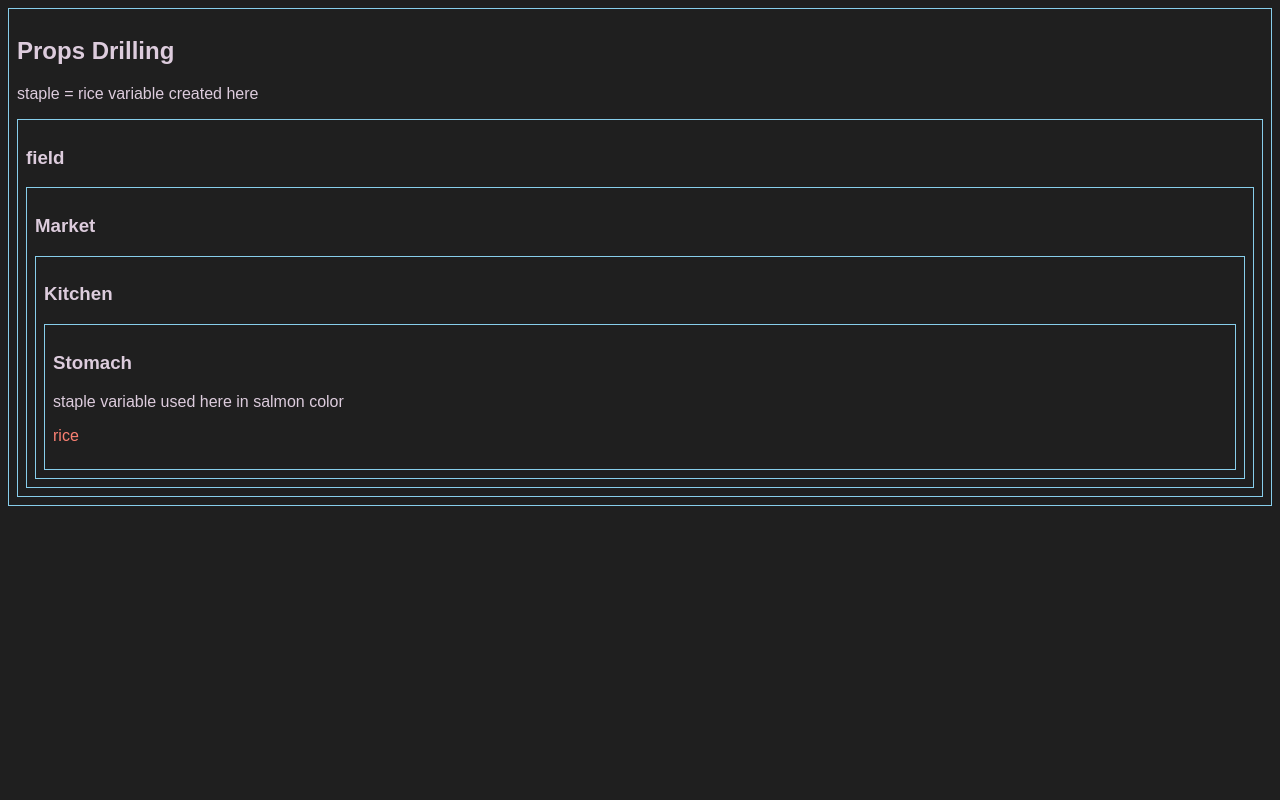
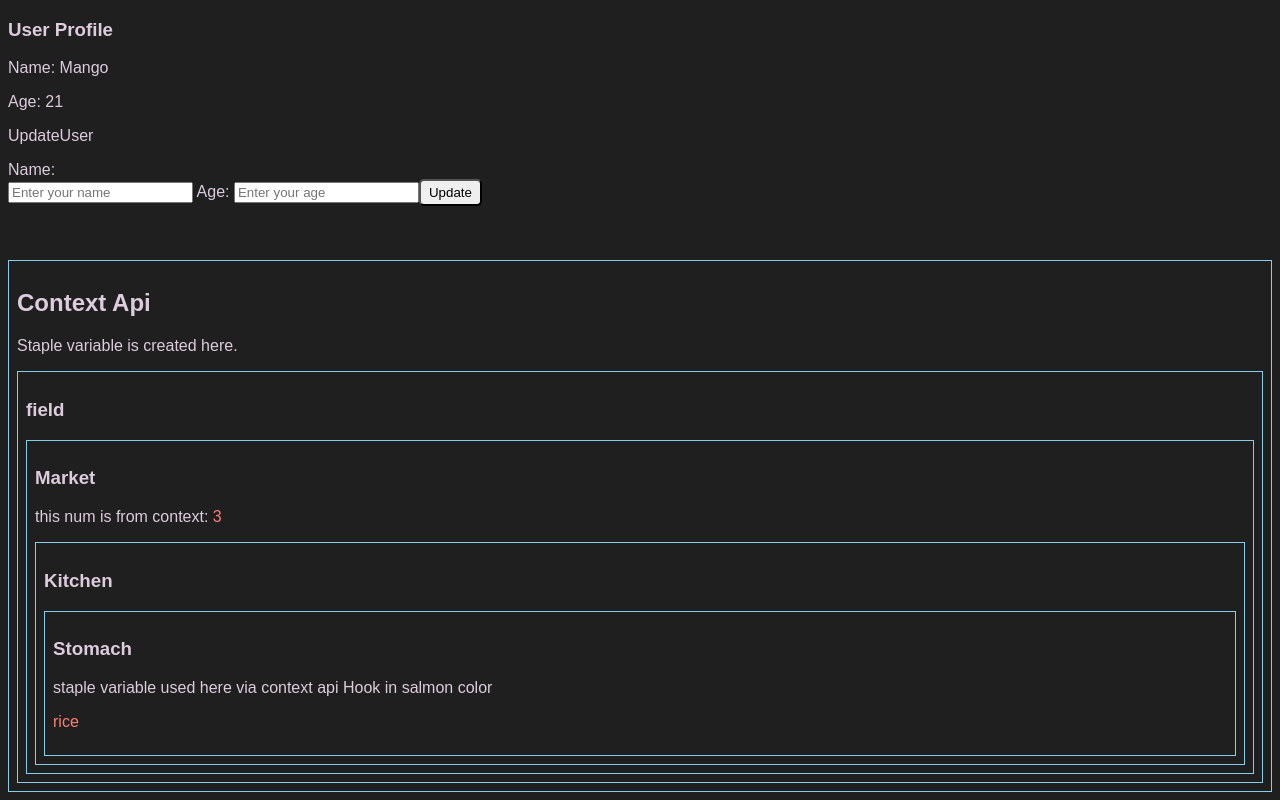
Before and after one commit to khbmh/reactMonster, a React (Vite) app in the folder reactHooks/: page / in a window 1280 px wide. Built offline with nearby package versions, Linux system fonts and the light colour scheme.

Commit message:
use context

```diff
--- a/reactHooks/src/App.jsx
+++ b/reactHooks/src/App.jsx
@@ -1,12 +1,14 @@
 import React from 'react';
 import UseEffect from './useEffect/UseEffect';
 import PropDrill from './propsDrilling/PropDrill';
+import ContextApi from './contextApi/ContextApi';
 
 const App = () => {
   return (
     <main>
-      {/* <UseEffect /> */}
-      <PropDrill />
+      {/* <UseEffect />
+      <PropDrill />*/}
+      <ContextApi />
     </main>
   );
 };
--- /dev/null
+++ b/reactHooks/src/contextApi/ContextApi.jsx
@@ -0,0 +1,33 @@
+import { createContext } from 'react';
+import Field from './Field';
+import UserProfile from './task/UserProfile';
+import UserContext from './task/UserContext';
+export const Data = createContext();
+
+const ContextApi = () => {
+  const staple = 'rice';
+  const num = 3;
+  const info = {
+    staple,
+    num,
+  };
+  return (
+    <div>
+      <div>
+        <UserContext />
+      </div>
+      <br />
+      <br />
+      <br />
+      <div style={{ border: '1px solid skyblue', padding: '8px' }}>
+        <h2>Context Api</h2>
+        <p>Staple variable is created here.</p>
+        <Data.Provider value={info}>
+          <Field />
+        </Data.Provider>
+      </div>
+    </div>
+  );
+};
+
+export default ContextApi;
--- /dev/null
+++ b/reactHooks/src/contextApi/Field.jsx
@@ -0,0 +1,13 @@
+import React from 'react';
+import Market from './Market';
+
+const Field = () => {
+  return (
+    <div style={{ border: '1px solid skyblue', padding: '8px' }}>
+      <h3>field</h3>
+      <Market />
+    </div>
+  );
+};
+
+export default Field;
--- /dev/null
+++ b/reactHooks/src/contextApi/Kitchen.jsx
@@ -0,0 +1,13 @@
+import React from 'react';
+import Stomach from './Stomach';
+
+const Kitchen = () => {
+  return (
+    <div style={{ border: '1px solid skyblue', padding: '8px' }}>
+      <h3>Kitchen</h3>
+      <Stomach />
+    </div>
+  );
+};
+
+export default Kitchen;
--- /dev/null
+++ b/reactHooks/src/contextApi/Market.jsx
@@ -0,0 +1,19 @@
+import React, { useContext } from 'react';
+import Kitchen from './Kitchen';
+import { Data } from './ContextApi';
+
+const Market = () => {
+  const { num } = useContext(Data);
+  return (
+    <div style={{ border: '1px solid skyblue', padding: '8px' }}>
+      <h3>Market</h3>
+      <p>
+        this num is from context:{' '}
+        <span style={{ color: 'salmon' }}>{num}</span>
+      </p>
+      <Kitchen />
+    </div>
+  );
+};
+
+export default Market;
--- /dev/null
+++ b/reactHooks/src/contextApi/Stomach.jsx
@@ -0,0 +1,15 @@
+import React, { useContext } from 'react';
+import { Data } from './ContextApi';
+
+const Stomach = () => {
+  const { staple } = useContext(Data);
+  return (
+    <div style={{ border: '1px solid skyblue', padding: '8px' }}>
+      <h3>Stomach</h3>
+      <p>staple variable used here via context api Hook in salmon color</p>
+      <p style={{ color: 'salmon' }}>{staple}</p>
+    </div>
+  );
+};
+
+export default Stomach;
--- /dev/null
+++ b/reactHooks/src/contextApi/task/UpdateUser.jsx
@@ -0,0 +1,33 @@
+import React, { useContext } from 'react';
+import { UserProvider } from './UserContext';
+
+const UpdateUser = () => {
+  const { setIName, setIAge, iAge, iName, handleChange } =
+    useContext(UserProvider);
+  return (
+    <div>
+      <p>UpdateUser</p>
+      Name:{' '}
+      <form onSubmit={(e) => handleChange(e, iName, iAge)}>
+        <input
+          onChange={(e) => {
+            setIName(e.target.value);
+          }}
+          type="text"
+          placeholder="Enter your name"
+        />{' '}
+        Age:{' '}
+        <input
+          onChange={(e) => {
+            setIAge(Number(e.target.value));
+          }}
+          type="number"
+          placeholder="Enter your age"
+        />
+        <button>Update</button>
+      </form>
+    </div>
+  );
+};
+
+export default UpdateUser;
--- /dev/null
+++ b/reactHooks/src/contextApi/task/UserContext.jsx
@@ -0,0 +1,36 @@
+import { createContext, useState } from 'react';
+import UserProfile from './UserProfile';
+import UpdateUser from './UpdateUser';
+
+export const UserProvider = createContext();
+const UserContext = () => {
+  const [user, setUser] = useState({ name: 'Mango', age: 21 });
+  const [iName, setIName] = useState(user.name);
+  const [iAge, setIAge] = useState(user.age);
+  const handleChange = (e, name, age) => {
+    e.preventDefault();
+    if (name.trim() === '' || age < 1) return;
+
+    setUser({ ...user, name: iName, age: iAge });
+    e.target.reset();
+  };
+  const data = {
+    user,
+    setUser,
+    setIAge,
+    setIName,
+    iName,
+    iAge,
+    handleChange,
+  };
+  return (
+    <div>
+      <UserProvider.Provider value={data}>
+        <UserProfile />
+        <UpdateUser />
+      </UserProvider.Provider>
+    </div>
+  );
+};
+
+export default UserContext;
--- /dev/null
+++ b/reactHooks/src/contextApi/task/UserProfile.jsx
@@ -0,0 +1,15 @@
+import { useContext } from 'react';
+import { UserProvider } from './UserContext';
+
+const UserProfile = () => {
+  const { user, iName, iAge } = useContext(UserProvider);
+  return (
+    <div>
+      <h3>User Profile</h3>
+      <p>Name: {iName || user.name}</p>
+      <p>Age: {iAge || user.age}</p>
+    </div>
+  );
+};
+
+export default UserProfile;
```
